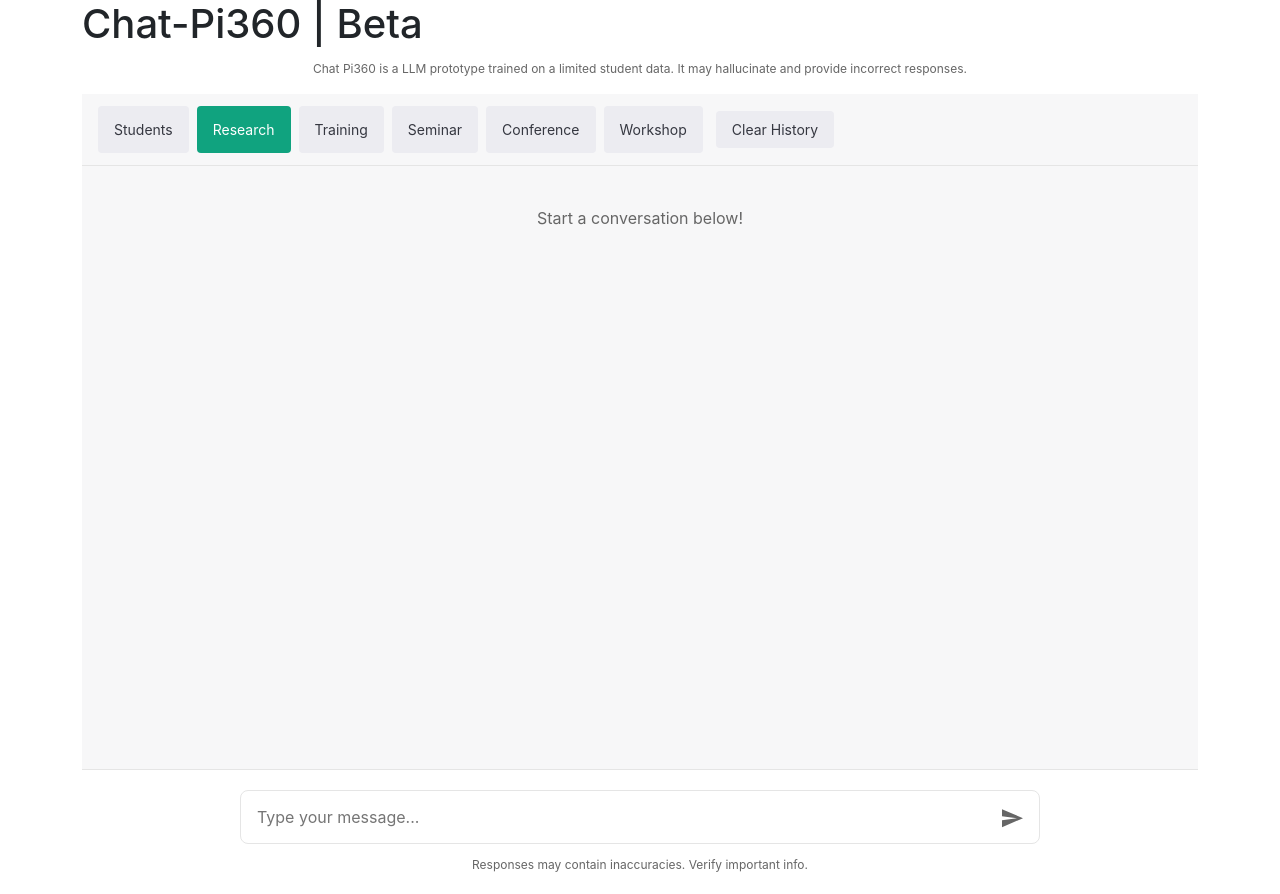
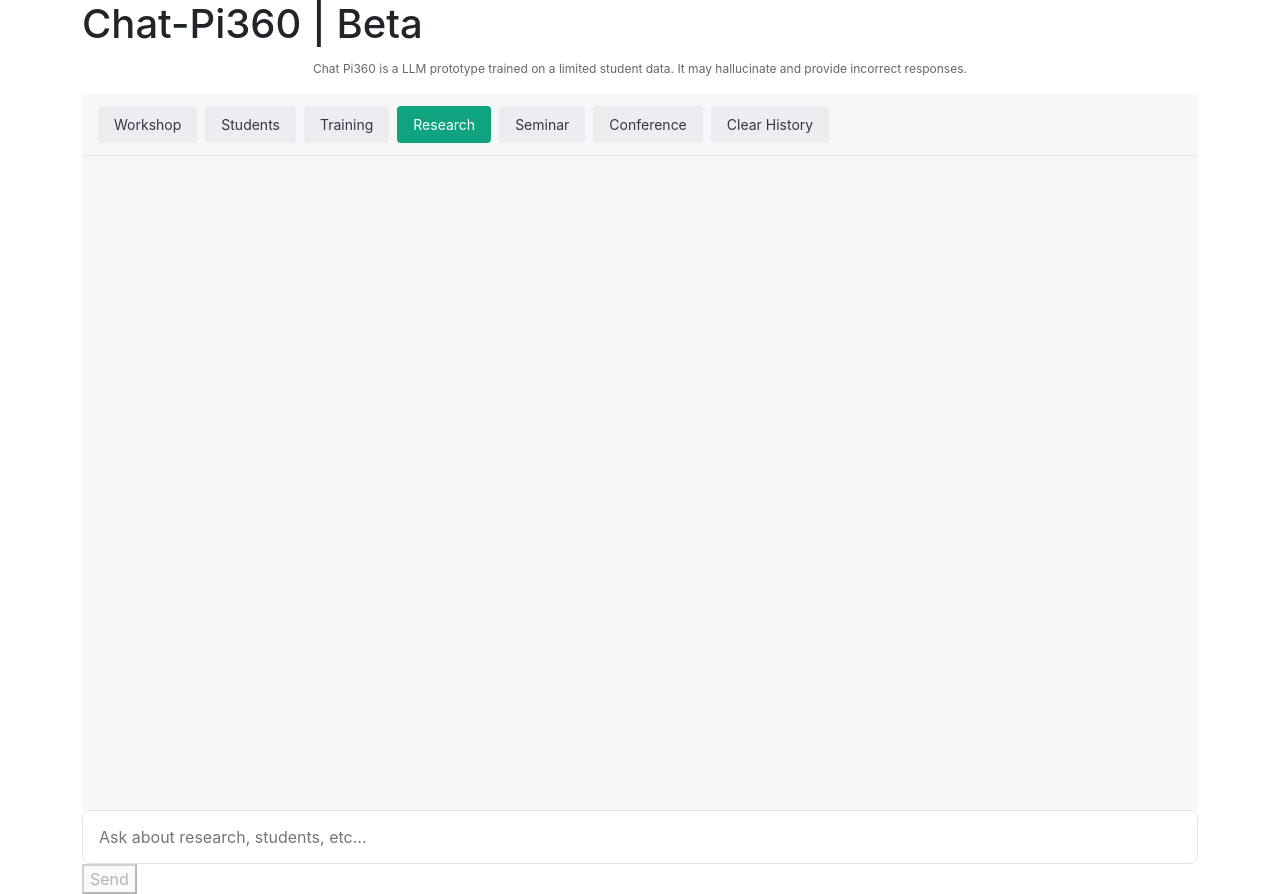
Before and after one commit to Thevanshgupta/pipeline-pi360-llm-dynamic-rag, a React (Create React App) app in the folder pi360-llm-v2/: page / in a window 1280 px wide. Built offline with nearby package versions, Linux system fonts and the light colour scheme; the HTML template or start-up script is replaced by a standard one.

Commit message:
Refactor Chatbot component to streamline message handling and enhance conversation history management

```diff
--- a/pi360-llm-v2/src/Chatbot.js
+++ b/pi360-llm-v2/src/Chatbot.js
@@ -2,32 +2,17 @@ import React, { useState, useRef, useEffect } from 'react';
 import './Chatbot.css';
 
 const Chatbot = () => {
-  const [messages, setMessages] = useState(() => {
-    try {
-      const savedMessages = localStorage.getItem('chatbotMessages');
-      return savedMessages ? JSON.parse(savedMessages) : [];
-    } catch (error) {
-      console.error('Error loading messages:', error);
-      return [];
-    }
-  });
+  const [messages, setMessages] = useState([]);
   const [input, setInput] = useState('');
   const [isLoading, setIsLoading] = useState(false);
   const [activeSection, setActiveSection] = useState('research');
   const chatWindowRef = useRef(null);
-  const userId = 'user123';
 
-  useEffect(() => {
-    try {
-      localStorage.setItem('chatbotMessages', JSON.stringify(messages));
-    } catch (error) {
-      console.error('Error saving messages:', error);
-    }
-  }, [messages]);
-
-  useEffect(() => {
-    chatWindowRef.current?.scrollTo(0, chatWindowRef.current.scrollHeight);
-  }, [messages]);
+  // Load conversation history from localStorage
+  const [conversationHistory, setConversationHistory] = useState(() => {
+    const saved = localStorage.getItem('chatHistory');
+    return saved ? JSON.parse(saved) : [];
+  });
 
   const WORKER_URLS = {
     workshop: 'https://pi360-rag-sql-generator.theshinchangupta.workers.dev',
@@ -38,218 +23,330 @@ const Chatbot = () => {
     conference: 'https://pi360-rag-sql-generator.theshinchangupta.workers.dev',
   };
 
-  const LLM_WORKER_URL = 'https://pi360-chatbot-rag.theshinchangupta.workers.dev'; // Updated to match your deployed URL
-  const clearConversation = () => {
-    setMessages([]);
-    localStorage.removeItem('chatbotMessages');
-  };
+  // Save conversation history to localStorage whenever it changes
+  useEffect(() => {
+    localStorage.setItem('chatHistory', JSON.stringify(conversationHistory));
+  }, [conversationHistory]);
 
-  const exportCSV = (data, filename = 'data.csv') => {
-    if (!data || data.length === 0) return;
-    const csvContent = [
-      Object.keys(data[0]).join(','),
-      ...data.map(item => Object.values(item).map(value => `"${value}"`.replace(/\n/g, ' ')).join(','))
-    ].join('\n');
-    const blob = new Blob([csvContent], { type: 'text/csv;charset=utf-8;' });
-    const link = document.createElement('a');
-    const url = URL.createObjectURL(blob);
-    link.setAttribute('href', url);
-    link.setAttribute('download', filename);
-    link.style.visibility = 'hidden';
-    document.body.appendChild(link);
-    link.click();
-    document.body.removeChild(link);
-  };
+  const generateContextualQuery = async (userInput) => {
+    if (conversationHistory.length === 0) return userInput;
 
-  const beautifyResponse = async (responseContent, userQuery) => {
     try {
       const response = await fetch('https://pi360-deepseek-model.theshinchangupta.workers.dev', {
         method: 'POST',
         headers: { 'Content-Type': 'application/json' },
         body: JSON.stringify({
           messages: [
-            { role: 'system', content: `Format the data into a concise, professional response in 3 lines max. One-word queries get one-word answers.\n\nDATA: ${JSON.stringify(responseContent)}` },
-            { role: 'user', content: `Format this for: "${userQuery}"` }
+            {
+              role: 'system',
+              content: `You are a query refinement assistant. Based on conversation history and new input, create an improved query. Rules:
+              1. Maintain original intent
+              2. Incorporate relevant context
+              3. Never mention "previous results" directly
+              4. Keep it concise`
+            },
+            {
+              role: 'user',
+              content: `Conversation history:\n${JSON.stringify(conversationHistory.slice(-3))}\n\nNew query: ${userInput}`
+            }
           ],
+          temperature: 0.3
         }),
       });
-      if (!response.ok) throw new Error('Beautification failed');
+
+      if (!response.ok) throw new Error('LLM refinement failed');
       const data = await response.json();
-      return data.response.replace(/\*\*|<\/?think>/g, '').trim();
+      return data.response;
     } catch (error) {
-      console.error('Beautify Error:', error);
-      return responseContent.count ? `Count: ${responseContent.count}` : 'Sorry, I couldn’t retrieve the data. Please try again or contact support.';
+      console.error('Contextual query error:', error);
+      return userInput;
     }
   };
 
-  const callLLM = async (userInput, previousMessages) => {
+  const generateSQL = async (prompt, section) => {
     try {
-      console.log('Calling LLM worker:', { userId, section: activeSection, content: userInput, previousMessages });
-      const response = await fetch(LLM_WORKER_URL, {
+      const payload = section === 'students'
+        ? { content: prompt, section }
+        : { schemaName: section, content: prompt };
+
+      const response = await fetch(WORKER_URLS[section], {
+        method: 'POST',
+        headers: { 'Content-Type': 'application/json' },
+        body: JSON.stringify(payload),
+      });
+
+      if (!response.ok) {
+        const errorText = await response.text();
+        throw new Error(`SQL generation failed: ${errorText}`);
+      }
+
+      const data = await response.json();
+      return data.query;
+    } catch (error) {
+      console.error('SQL Generation Error:', error);
+      throw error;
+    }
+  };
+
+  const executeQuery = async (sqlQuery) => {
+    try {
+      const encodedQuery = btoa(sqlQuery);
+      const response = await fetch(
+        `https://pi360.net/site/api/endpoints/chat.php?institute_id=mietjammu&secret=R0dqSDg3Njc2cC00NCNAaHg=&query=${encodedQuery}`
+      );
+
+      if (!response.ok) {
+        const errorText = await response.text();
+        throw new Error(`Query execution failed: ${errorText}`);
+      }
+
+      const data = await response.json();
+      if (data.response_code !== "200") {
+        throw new Error(data.response_message || 'Database error');
+      }
+
+      return data.content;
+    } catch (error) {
+      console.error('Query Execution Error:', error);
+      throw error;
+    }
+  };
+
+  const analyzeResults = async (data, originalPrompt) => {
+    try {
+      // First check for simple count results
+      if (data.length === 1 && data[0].count !== undefined) {
+        return `Found ${data[0].count} records matching your query.`;
+      }
+
+      // For more complex results, use LLM analysis
+      const response = await fetch('https://pi360-deepseek-model.theshinchangupta.workers.dev', {
         method: 'POST',
         headers: { 'Content-Type': 'application/json' },
         body: JSON.stringify({
-          userId,
-          section: activeSection,
-          content: userInput, // Changed from 'input' to 'content'
-          previousMessages,
+          messages: [
+            {
+              role: 'system',
+              content: `Analyze this data and provide a 1-2 sentence summary. Focus on key insights.
+              Data: ${JSON.stringify(data)}`
+            },
+            {
+              role: 'user',
+              content: `Summarize results for: "${originalPrompt}"`
+            }
+          ],
+          temperature: 0.2
         }),
       });
-      if (!response.ok) {
-        const errorText = await response.text();
-        throw new Error(`LLM worker failed: ${response.status} - ${errorText}`);
-      }
-      const data = await response.json();
-      console.log('LLM Response:', data);
-      return { llmResponse: data.response, enhancedPrompt: data.enhancedPrompt || userInput }; // Fallback to original input
+
+      if (!response.ok) throw new Error('Analysis failed');
+      const result = await response.json();
+      return result.response;
     } catch (error) {
-      console.error('LLM Worker Error:', error);
-      return { llmResponse: `Error: ${error.message}`, enhancedPrompt: null };
+      console.error('Analysis Error:', error);
+      return `Received ${data.length} records. ${error.message}`;
     }
   };
 
-  const renderTable = (data) => {
-    if (!data || data.length === 0) return <p>No data available</p>;
-    const keys = Object.keys(data[0]);
+  const handleSend = async () => {
+    if (!input.trim()) return;
+
+    const userMessage = {
+      id: Date.now(),
+      type: 'user',
+      content: input,
+      timestamp: new Date().getTime()
+    };
+
+    setMessages(prev => [...prev, userMessage]);
+    setInput('');
+    setIsLoading(true);
+
+    try {
+      // Step 1: Generate contextual query using LLM
+      const contextualQuery = await generateContextualQuery(input);
+
+      // Step 2: Generate SQL from the refined prompt
+      const sqlQuery = await generateSQL(contextualQuery, activeSection);
+
+      // Step 3: Execute the SQL query
+      const queryResults = await executeQuery(sqlQuery);
+
+      // Step 4: Analyze the results
+      const analysis = await analyzeResults(queryResults, input);
+
+      // Update conversation history
+      const newHistoryEntry = {
+        userQuery: input,
+        refinedQuery: contextualQuery,
+        sqlQuery,
+        results: queryResults,
+        analysis,
+        timestamp: new Date().getTime()
+      };
+
+      setConversationHistory(prev => [...prev, newHistoryEntry].slice(-10)); // Keep last 10 interactions
+
+      // Add bot response
+      setMessages(prev => [
+        ...prev,
+        {
+          id: Date.now() + 1,
+          type: 'bot',
+          content: analysis,
+          responseData: {
+            sql: sqlQuery,
+            rawData: queryResults,
+            usedContext: contextualQuery !== input
+          }
+        }
+      ]);
+
+    } catch (error) {
+      setMessages(prev => [
+        ...prev,
+        {
+          id: Date.now() + 1,
+          type: 'bot',
+          content: `Error: ${error.message}`,
+          isError: true
+        }
+      ]);
+    } finally {
+      setIsLoading(false);
+    }
+  };
+
+  const exportCSV = (data, filename = 'data.csv') => {
+    if (!data || data.length === 0) return;
+
+    const headers = Object.keys(data[0]).join(',');
+    const rows = data.map(item =>
+      Object.values(item).map(val =>
+        `"${String(val).replace(/"/g, '""')}"`
+      ).join(',')
+    ).join('\n');
+
+    const csv = `${headers}\n${rows}`;
+    const blob = new Blob([csv], { type: 'text/csv;charset=utf-8;' });
+    const url = URL.createObjectURL(blob);
+    const link = document.createElement('a');
+    link.href = url;
+    link.download = filename;
+    link.click();
+  };
+
+  const renderDataTable = (data) => {
+    if (!data || data.length === 0) return null;
+
     return (
-      <div className="table-container">
-        <button className="export-csv-button" onClick={() => exportCSV(data)}>Export CSV</button>
+      <div className="data-table-container">
+        <button
+          className="export-btn"
+          onClick={() => exportCSV(data, `export-${Date.now()}.csv`)}
+        >
+          Export CSV
+        </button>
         <table className="data-table">
-          <thead><tr>{keys.map(key => <th key={key}>{key}</th>)}</tr></thead>
-          <tbody>{data.map((item, index) => <tr key={index}>{keys.map(key => <td key={key}>{item[key]}</td>)}</tr>)}</tbody>
+          <thead>
+            <tr>
+              {Object.keys(data[0]).map(key => (
+                <th key={key}>{key}</th>
+              ))}
+            </tr>
+          </thead>
+          <tbody>
+            {data.map((row, i) => (
+              <tr key={i}>
+                {Object.values(row).map((val, j) => (
+                  <td key={j}>{String(val)}</td>
+                ))}
+              </tr>
+            ))}
+          </tbody>
         </table>
       </div>
     );
   };
 
-  const handleSend = async () => {
-    if (!input.trim()) return;
-
-    const tempId = Date.now();
-    const userMessage = { id: tempId, type: 'user', content: input, timestamp: tempId, section: activeSection };
-    setMessages(prev => [...prev, userMessage]);
-    setInput('');
-    setIsLoading(true);
-
-    try {
-      let responseData = {};
-      const payload = { schemaName: activeSection, content: input };
-      console.log('Calling SQL worker with payload:', payload);
-
-      const { llmResponse, enhancedPrompt } = await callLLM(input, messages);
-      const sqlInput = enhancedPrompt || input;
-      console.log('Using SQL input:', sqlInput);
-
-      const sqlPayload = { schemaName: activeSection, content: sqlInput };
-      const workerResponse = await fetch(WORKER_URLS[activeSection], {
-        method: 'POST',
-        headers: { 'Content-Type': 'application/json' },
-        body: JSON.stringify(sqlPayload),
-      });
-      if (!workerResponse.ok) {
-        const errorText = await workerResponse.text();
-        console.warn('SQL Worker failed:', errorText);
-        responseData = { llm: `Sorry, I encountered an issue processing your request: ${errorText}. Please try rephrasing or contact support.`, enhancedPrompt: sqlInput };
-      } else {
-        const workerData = await workerResponse.json();
-        console.log('SQL Response:', workerData);
-        let sqlQuery = workerData.query;
-
-        if (!sqlQuery || !sqlQuery.trim().toUpperCase().startsWith('SELECT')) {
-          console.warn('Invalid SQL query, falling back to LLM:', sqlQuery);
-          responseData = { llm: `Sorry, I couldn’t generate a valid query for "${sqlInput}". Please try again or contact support.`, enhancedPrompt: sqlInput };
-        } else {
-          const encodedQuery = btoa(sqlQuery);
-          const chatResponse = await fetch(
-            `https://pi360.net/site/api/endpoints/chat.php?institute_id=mietjammu&secret=R0dqSDg3Njc2cC00NCNAaHg=&query=${encodedQuery}`
-          );
-          if (!chatResponse.ok) throw new Error('Chat API failed: ' + await chatResponse.text());
-          const chatData = await chatResponse.json();
-
-          if (chatData.response_code === "200") {
-            const beautified = await beautifyResponse(chatData.content, sqlInput);
-            responseData = { sql: sqlQuery, rawData: chatData.content, beautified, llm: llmResponse, enhancedPrompt: sqlInput };
-          } else {
-            throw new Error(chatData.response_message || 'Unknown error');
-          }
-        }
-      }
-
-      setMessages(prev => prev.map(msg =>
-        msg.id === tempId ? { ...msg, response: responseData } : msg
-      ));
-    } catch (error) {
-      console.error('Error in handleSend:', error);
-      const { llmResponse } = await callLLM(input, messages);
-      setMessages(prev => prev.map(msg =>
-        msg.id === tempId ? { ...msg, response: { llm: `Error: ${error.message}. ${llmResponse}`, enhancedPrompt: input } } : msg
-      ));
-    } finally {
-      setIsLoading(false);
-    }
+  const clearHistory = () => {
+    setConversationHistory([]);
+    localStorage.removeItem('chatHistory');
   };
 
-  const renderResponse = (response, error) => {
-    if (!response) return null;
-    return (
-      <div className="bot-response">
-        {response.error && <div className="error-message">Error: {response.error}</div>}
-        {response.enhancedPrompt && <div className="enhanced-prompt">Enhanced Prompt: {response.enhancedPrompt}</div>}
-        {response.llm && <div className="llm-response">{response.llm}</div>}
-        {response.sql && <div className="sql-query">SQL: {response.sql}</div>}
-        {response.beautified && <div className="beautified-response">{response.beautified}</div>}
-        {response.rawData && renderTable(response.rawData)}
-      </div>
-    );
-  };
+  useEffect(() => {
+    chatWindowRef.current?.scrollTo(0, chatWindowRef.current.scrollHeight);
+  }, [messages]);
 
   return (
     <div className="chatbot-container">
       <div className="section-selector">
-        {['students', 'research', 'training', 'seminar', 'conference', 'workshop'].map(section => (
-          <button key={section} className={activeSection === section ? 'active' : ''} onClick={() => setActiveSection(section)}>
+        {Object.keys(WORKER_URLS).map(section => (
+          <button
+            key={section}
+            className={activeSection === section ? 'active' : ''}
+            onClick={() => setActiveSection(section)}
+          >
             {section.charAt(0).toUpperCase() + section.slice(1)}
           </button>
         ))}
-        <button className="clear-history-button" onClick={clearConversation}>Clear History</button>
+        <button className="clear-history" onClick={clearHistory}>
+          Clear History
+        </button>
       </div>
 
       <div className="chat-window" ref={chatWindowRef}>
-        {messages.length === 0 ? (
-          <div className="empty-chat">Start a conversation below!</div>
+        {messages.map(message => (
+          <div key={message.id} className={`message ${message.type}`}>
+            <div className="message-content">
+              {message.type === 'user' ? (
+                <div className="user-message">
+                  <div className="user-avatar">You</div>
+                  <div className="message-text">{message.content}</div>
+                </div>
               ) : (
-          messages.map(message => (
-            <div key={message.id} className="message-container">
-              <div className={`message ${message.type}`}>
-                <div className="message-content">
-                  {message.type === 'user' && <div className="user-icon">You</div>}
-                  <div className="text-content">
-                    {message.content}
-                    <div className="message-meta">Section: {message.section} | {new Date(message.timestamp).toLocaleTimeString()}</div>
+                <div className={`bot-message ${message.isError ? 'error' : ''}`}>
+                  {message.responseData?.usedContext && (
+                    <div className="context-badge">Using conversation context</div>
+                  )}
+                  <div className="message-text">{message.content}</div>
+                  {message.responseData && (
+                    <div className="message-data">
+                      <div className="sql-query">
+                        <strong>SQL:</strong> {message.responseData.sql}
+                      </div>
+                      {renderDataTable(message.responseData.rawData)}
+                    </div>
+                  )}
+                </div>
+              )}
             </div>
           </div>
+        ))}
+        {isLoading && (
+          <div className="typing-indicator">
+            <div className="dot"></div>
+            <div className="dot"></div>
+            <div className="dot"></div>
           </div>
-              {renderResponse(message.response, message.error)}
-            </div>
-          ))
         )}
-        {isLoading && <div className="typing-indicator"><div className="dot"></div><div className="dot"></div><div className="dot"></div></div>}
       </div>
 
-      <div className="input-container">
-        <div className="input-wrapper">
+      <div className="input-area">
         <input
           type="text"
           value={input}
-            onChange={e => setInput(e.target.value)}
-            placeholder="Type your message..."
-            onKeyPress={e => e.key === 'Enter' && handleSend()}
+          onChange={(e) => setInput(e.target.value)}
+          placeholder="Ask about research, students, etc..."
+          onKeyPress={(e) => e.key === 'Enter' && handleSend()}
+          disabled={isLoading}
         />
-          <button onClick={handleSend} disabled={isLoading} className="send-button">
-            <svg className="send-icon" viewBox="0 0 24 24"><path d="M2.01 21L23 12 2.01 3 2 10l15 2-15 2z"></path></svg>
+        <button
+          onClick={handleSend}
+          disabled={isLoading || !input.trim()}
+        >
+          Send
         </button>
-        </div>
-        <div className="disclaimer">Responses may contain inaccuracies. Verify important info.</div>
       </div>
     </div>
   );
```
Lines whose indentation alone changed are shown as unchanged.
